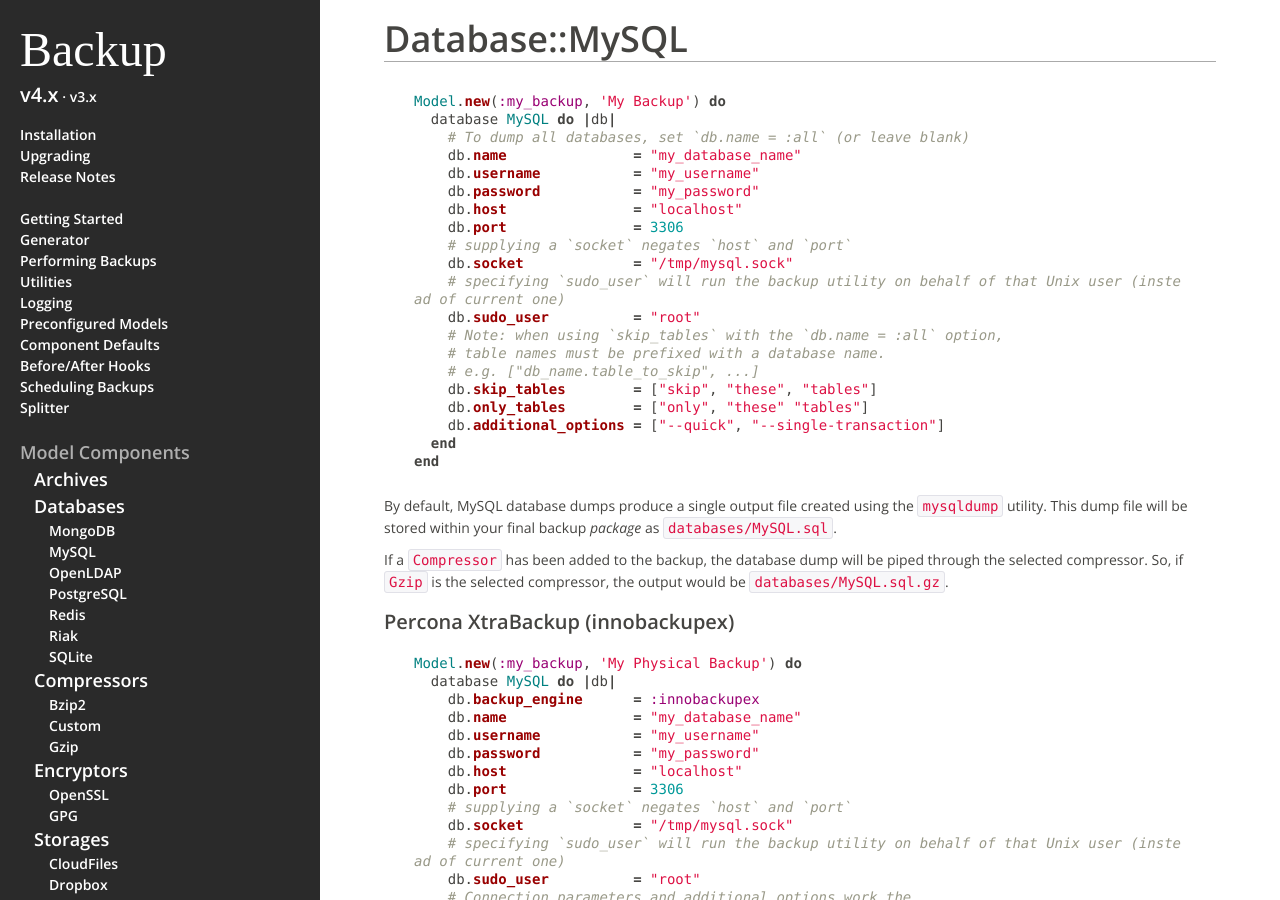
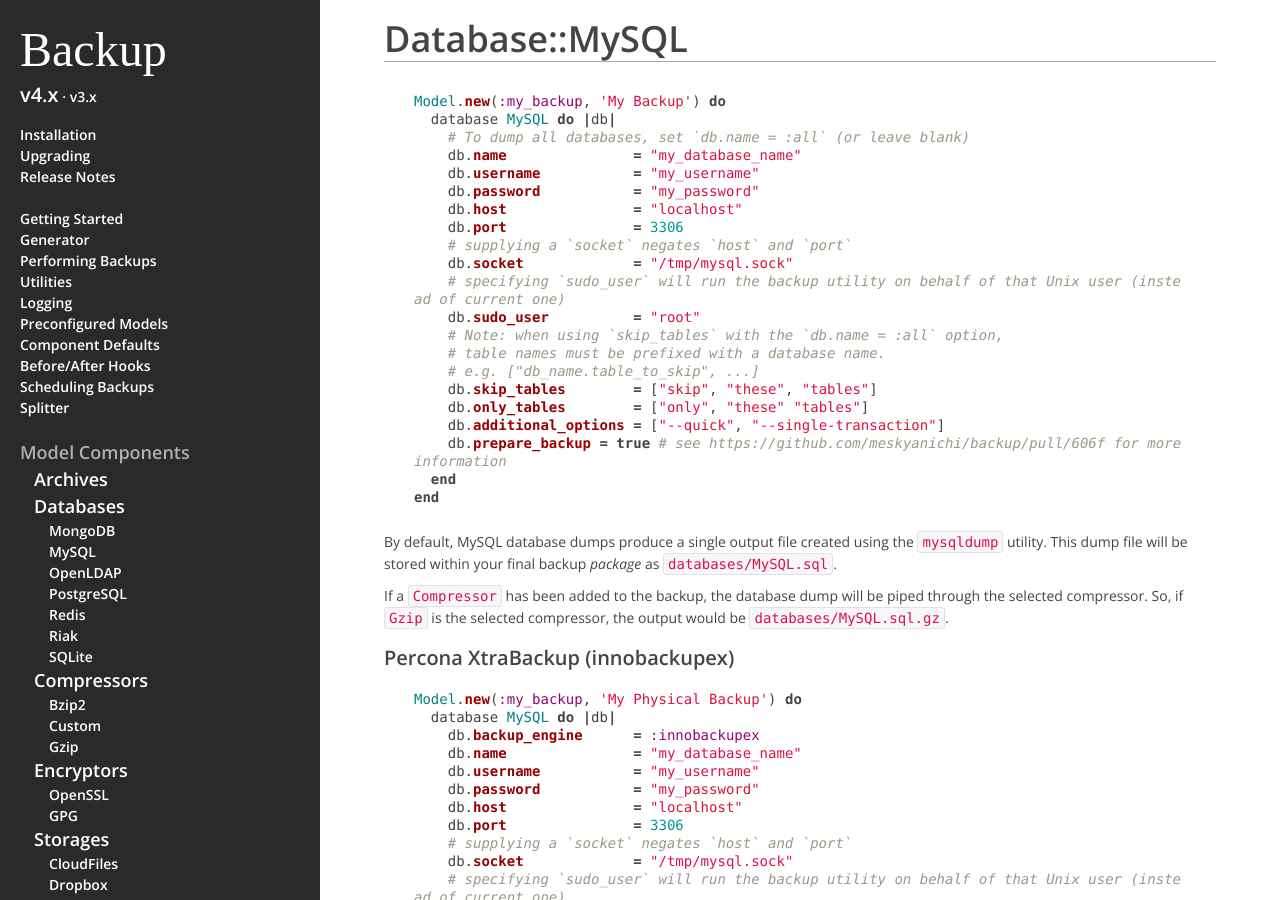
Before and after one commit to backup/backup, a Jekyll site: the page built from v4/database-mysql/index.md, in a window 1280 px wide and 900 px high. Built offline with Jekyll 4.4.1, drawn with Linux system fonts in a browser that asks for light colours; some web fonts are replaced; Markdown is read by kramdown in place of the engine named in the settings.

Commit message:
Update mysql configuration example

````diff
--- a/v4/database-mysql/index.md
+++ b/v4/database-mysql/index.md
@@ -25,6 +25,7 @@ Model.new(:my_backup, 'My Backup') do
     db.skip_tables        = ["skip", "these", "tables"]
     db.only_tables        = ["only", "these" "tables"]
     db.additional_options = ["--quick", "--single-transaction"]
+    db.prepare_backup = true # see https://github.com/meskyanichi/backup/pull/606f for more information
   end
 end
 ```
````
